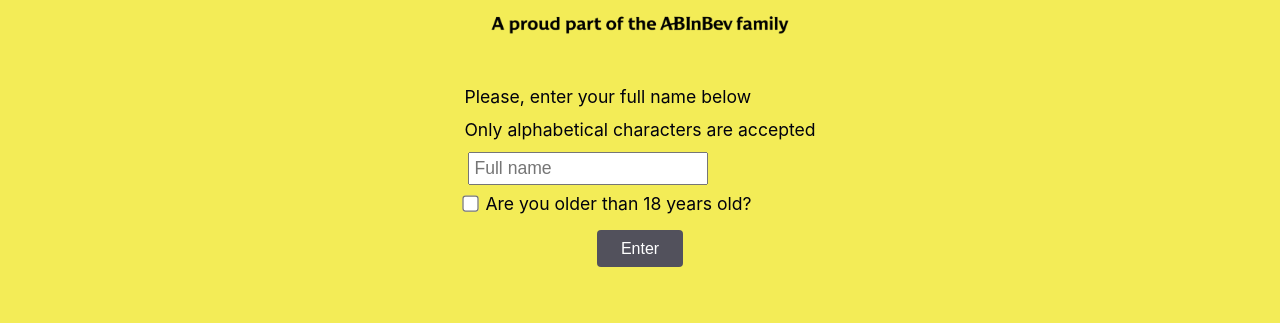
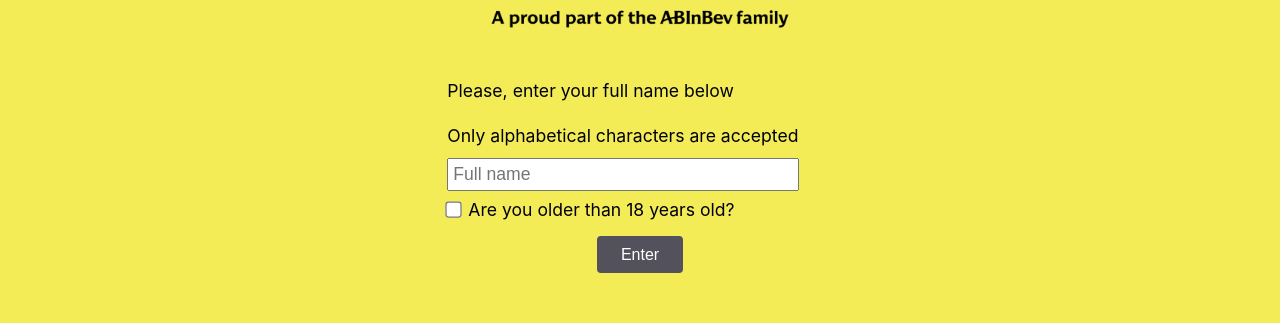
Before and after one commit to BrenoMaia98/BEES-project, a React (Create React App) app: page / in a window 1280 px wide. Shown: the part 247-570 px from the top of the page. Built offline with nearby package versions, Linux system fonts and the light colour scheme; the HTML template or start-up script is replaced by a standard one.

Commit message:
fix: inputText width

```diff
--- a/src/components/InputText/InputText.tsx
+++ b/src/components/InputText/InputText.tsx
@@ -6,6 +6,8 @@ export interface InputTextProps
   extends React.InputHTMLAttributes<HTMLInputElement> {
   onChange?: (event: ChangeEvent<HTMLInputElement>) => void;
   mask?: 'onlyNumbers' | 'onlyText';
+  customMaxWidth?: string;
+  customMargin?: string;
   customOnChangeMask?: RegExp;
   inputRef?: RefObject<HTMLInputElement>;
   autoFocus?: boolean;
@@ -17,6 +19,8 @@ const InputText: React.FC<InputTextProps> = ({
   onChange,
   autoFocus,
   inputRef,
+  customMargin,
+  customMaxWidth,
   ...rest
 }) => {
   // const inputRef: React.RefObject<HTMLInputElement> = useRef(null);
@@ -67,6 +71,8 @@ const InputText: React.FC<InputTextProps> = ({
       // ref={inputRef}
       ref={inputRef}
       charCount={charCount}
+      customMaxWidth={customMaxWidth}
+      customMargin={customMargin}
       {...rest}
     />
   );
--- a/src/components/InputText/styles.InputText.ts
+++ b/src/components/InputText/styles.InputText.ts
@@ -1,7 +1,11 @@
 import styled, { css } from 'styled-components';
 
-export const StylesInputText = styled.input<{ charCount: number }>`
-  margin-left: 0.25rem;
+export const StylesInputText = styled.input<{
+  charCount: number;
+  customMaxWidth?: string;
+  customMargin?: string;
+}>`
+  margin: ${({ customMargin }) => customMargin || '0px'};
   width: calc(
     4rem +
       ${({ charCount }) =>
@@ -9,6 +13,6 @@ export const StylesInputText = styled.input<{ charCount: number }>`
           ${charCount * 0.4}rem
         `}
   );
-  max-width: 15rem;
+  max-width: ${({ customMaxWidth }) => customMaxWidth || '22rem'};
   /* background-color: blue; */
 `;
--- a/src/pages/Breweries/components/BreweryCard/InfoTag.tsx
+++ b/src/pages/Breweries/components/BreweryCard/InfoTag.tsx
@@ -80,6 +80,8 @@ export const InfoTag = ({
                 onKeyDown={handleKeyDown}
                 type="text"
                 autoFocus
+                customMargin="0px 0px 0px .25rem"
+                customMaxWidth="15rem"
                 id="new-info"
               />
             ) : (
--- a/src/pages/Home/components/HomeForm/styles.HomeForm.ts
+++ b/src/pages/Home/components/HomeForm/styles.HomeForm.ts
@@ -1,6 +1,7 @@
 import styled from 'styled-components';
 
 export const Form = styled.form`
+  width: 100%;
   .div-checkbox {
     margin-top: 0.5rem;
     display: flex;
@@ -25,6 +26,7 @@ export const Form = styled.form`
     padding: 0.25rem;
     color: ${({ theme }) => theme.font.primaryBg};
   }
+
   input[type='checkbox'] {
     transform: scale(1.25);
     margin-right: 0.5rem;
--- a/src/pages/Home/styles.Home.ts
+++ b/src/pages/Home/styles.Home.ts
@@ -28,6 +28,9 @@ export const Logo = styled.img`
 `;
 export const LoginsContainer = styled.div`
   margin-bottom: 10em;
+  width: 100%;
+  display: flex;
+  flex-direction: column;
   > p {
     margin: 0.75rem 0px;
   }
```
